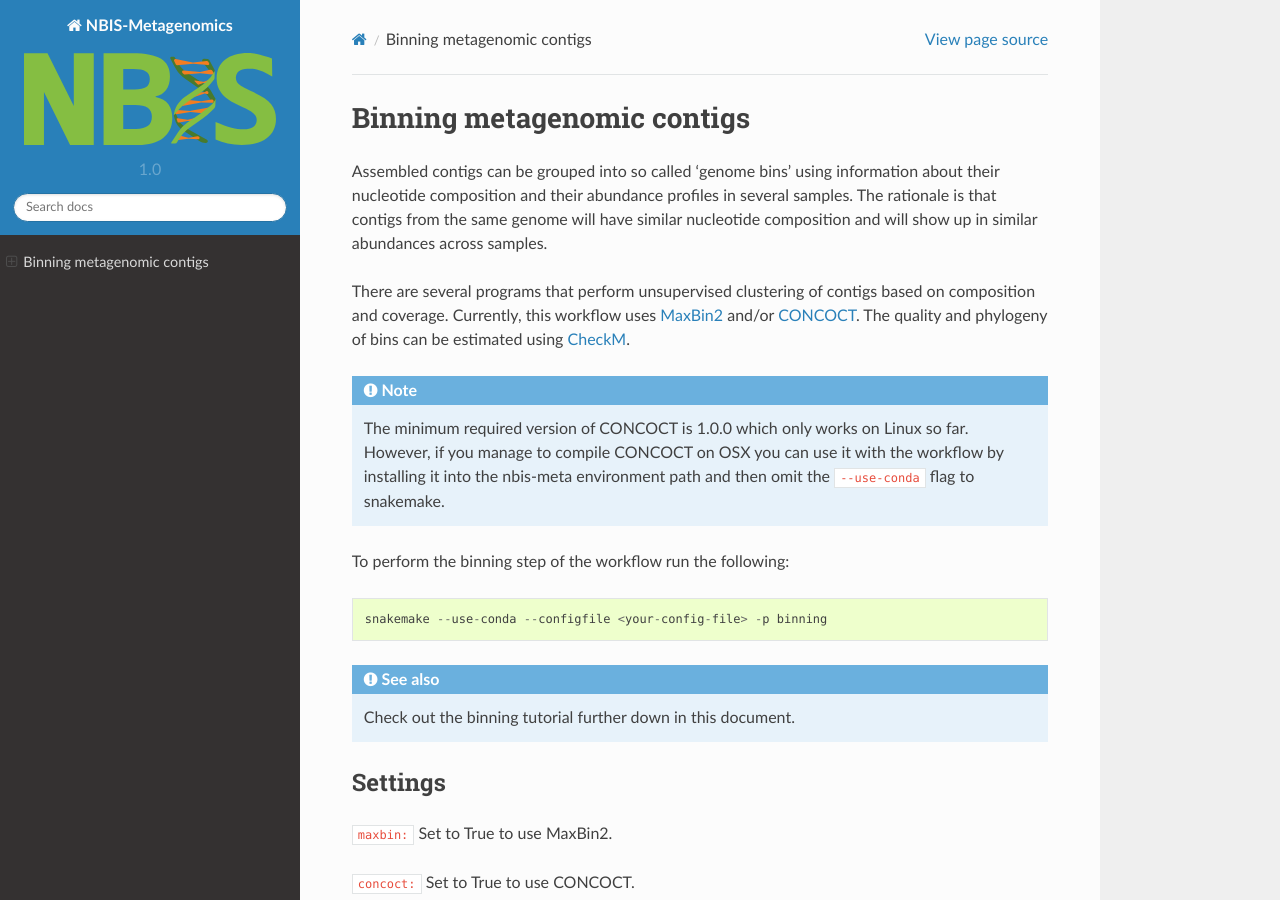
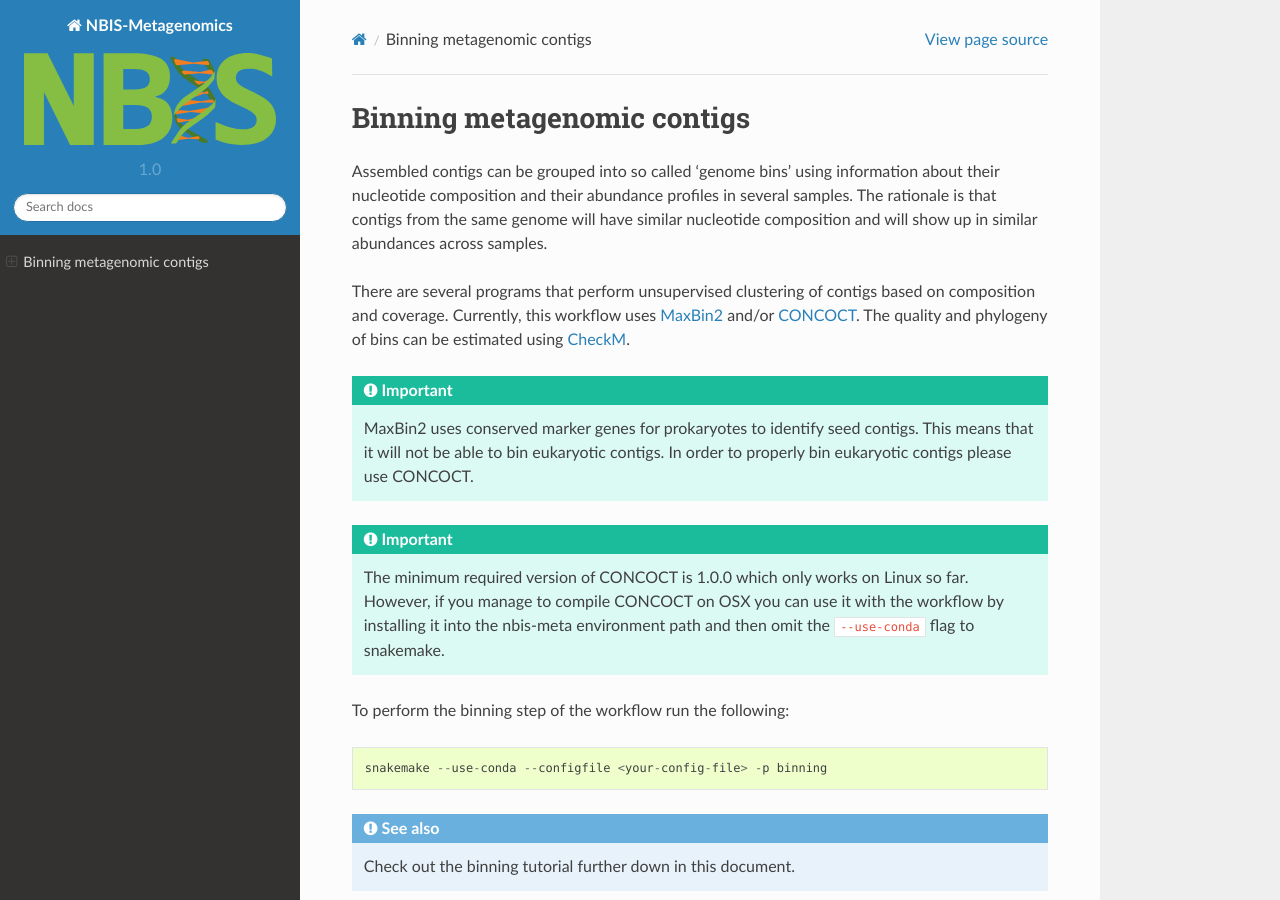
Before and after one commit to NBISweden/nbis-meta, a Sphinx documentation site: the page built from docs/binning/index.rst, in a window 1280 px wide and 900 px high. Built offline with Sphinx 7.4.7 and the Read the Docs theme 2.0.0, drawn with Linux system fonts in a browser that asks for light colours; some of the changed text lies outside the part shown.

Commit message:
Updated docs

```diff
--- a/docs/binning/index.rst
+++ b/docs/binning/index.rst
@@ -13,7 +13,11 @@ based on composition and coverage. Currently, this workflow uses
 `CONCOCT <https://github.com/BinPro/CONCOCT/>`_. The quality and phylogeny of bins can be estimated using
 `CheckM <https://github.com/Ecogenomics/CheckM>`_.
 
-.. Note::
+.. important::
+    MaxBin2 uses conserved marker genes for prokaryotes to identify seed contigs. This means that it will not be able
+    to bin eukaryotic contigs. In order to properly bin eukaryotic contigs please use CONCOCT.
+
+.. important::
     The minimum required version of CONCOCT is 1.0.0 which only works on Linux so far.
     However, if you manage to compile CONCOCT on OSX you can use it with the workflow by
     installing it into the nbis-meta environment path and then omit the :code:`--use-conda` flag
@@ -72,6 +76,9 @@ Have a look at the jobs that will be run in this example by doing a dry-run::
 
 Results will be placed under :code:`results/examples/`.
 
+Summary statistics for generated bins are written to a file :code:`summary_stats.tsv` inside every bin directory (e.g.
+:code:`results/examples/concoct/stool/1000/summary_stats.tsv` in the example above).
+
 Splitting up the example
 ^^^^^^^^^^^^^^^^^^^^^^^^
 
```
